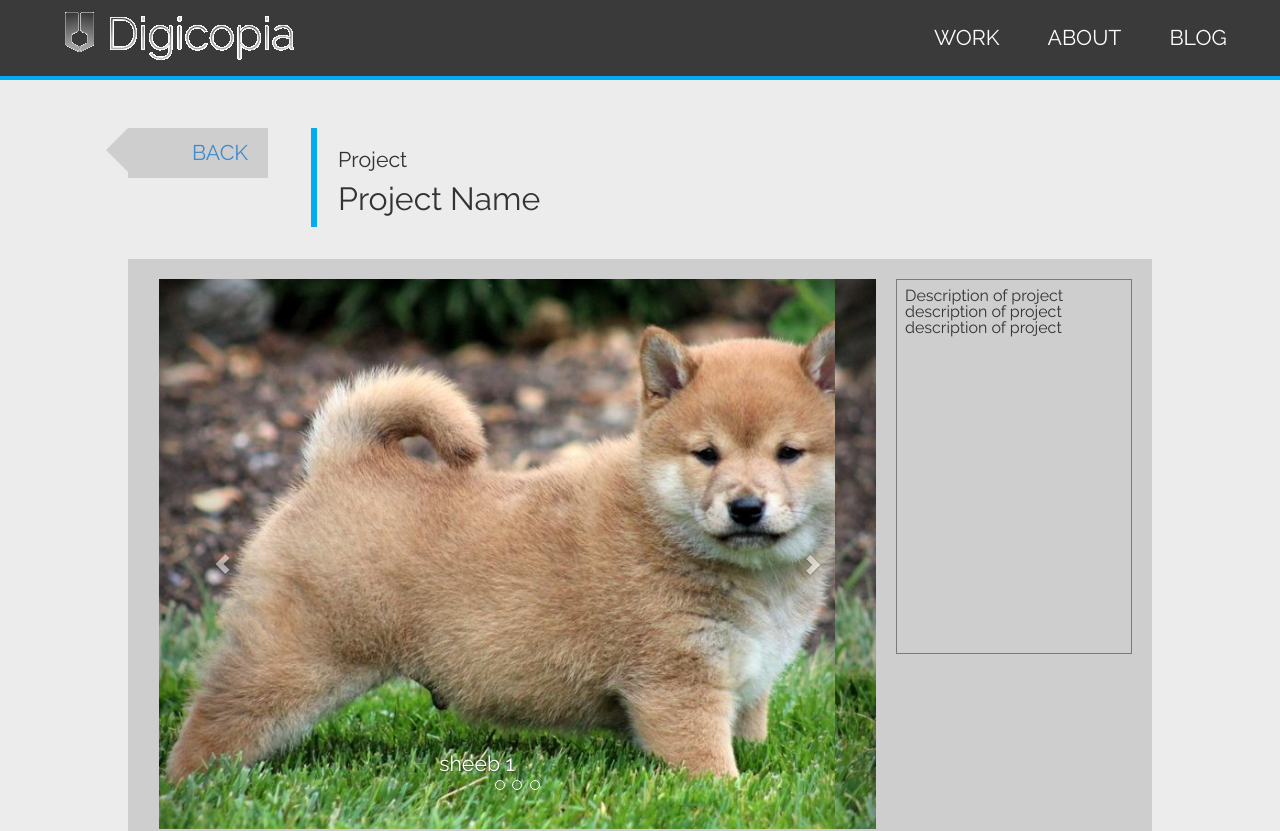
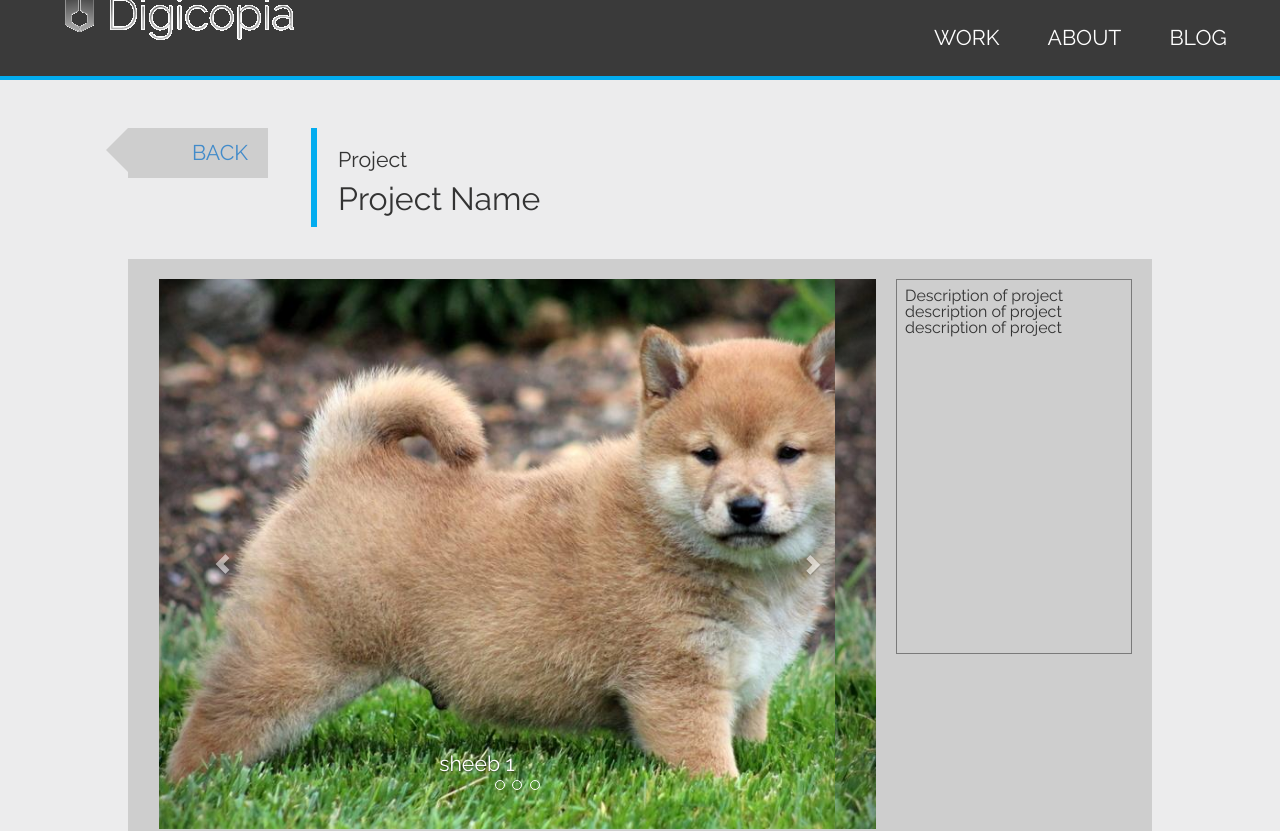
Before and after one commit to neauro/digicopia, a plain HTML site: page test_project.html in a window 1280 px wide. Shown: the top 831 px of the page. Drawn offline with Linux system fonts and the light colour scheme; a web font is replaced by a local one.

Commit message:
moving nav

```diff
--- a/styles/test_project.css
+++ b/styles/test_project.css
@@ -1,4 +1,7 @@
 /* test project */
+#nav .left {
+  top:-10px;
+}
 #indiv-project {
   margin:0px auto;
   margin-top:5em;
```
